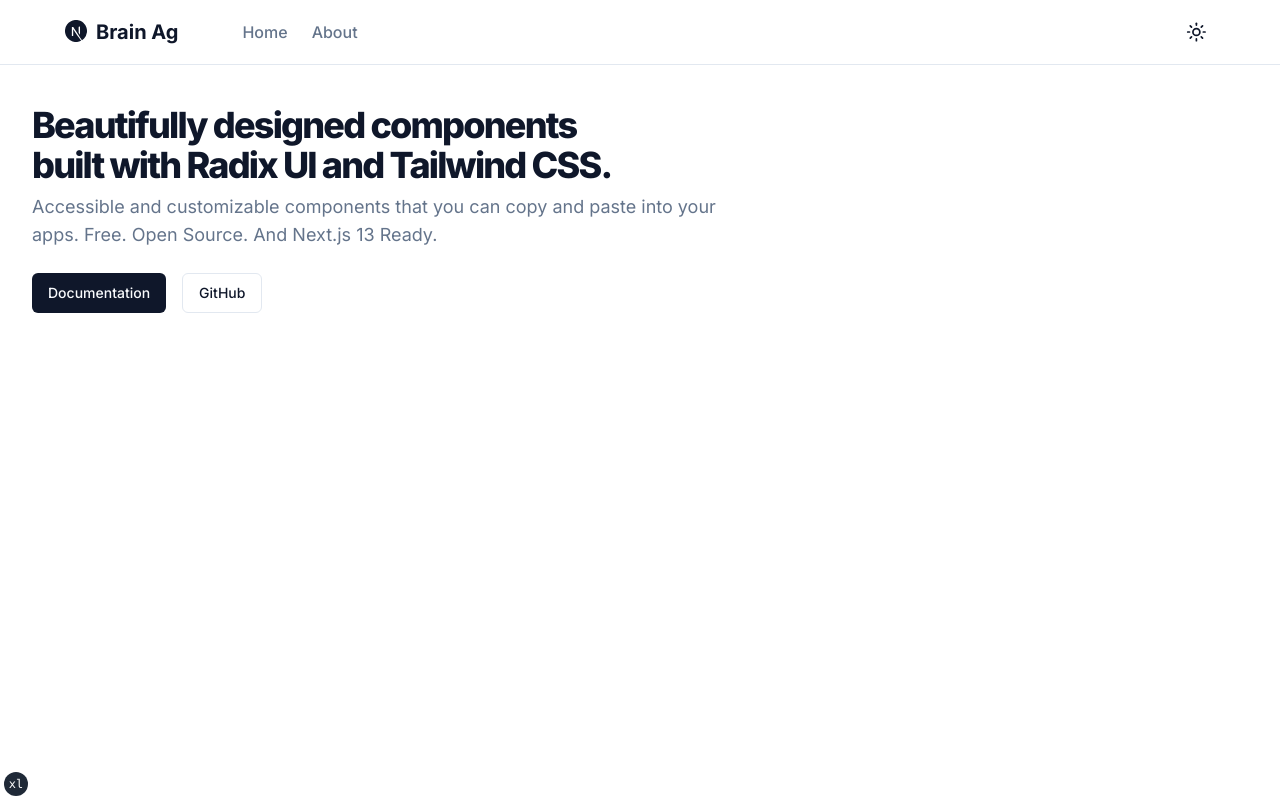
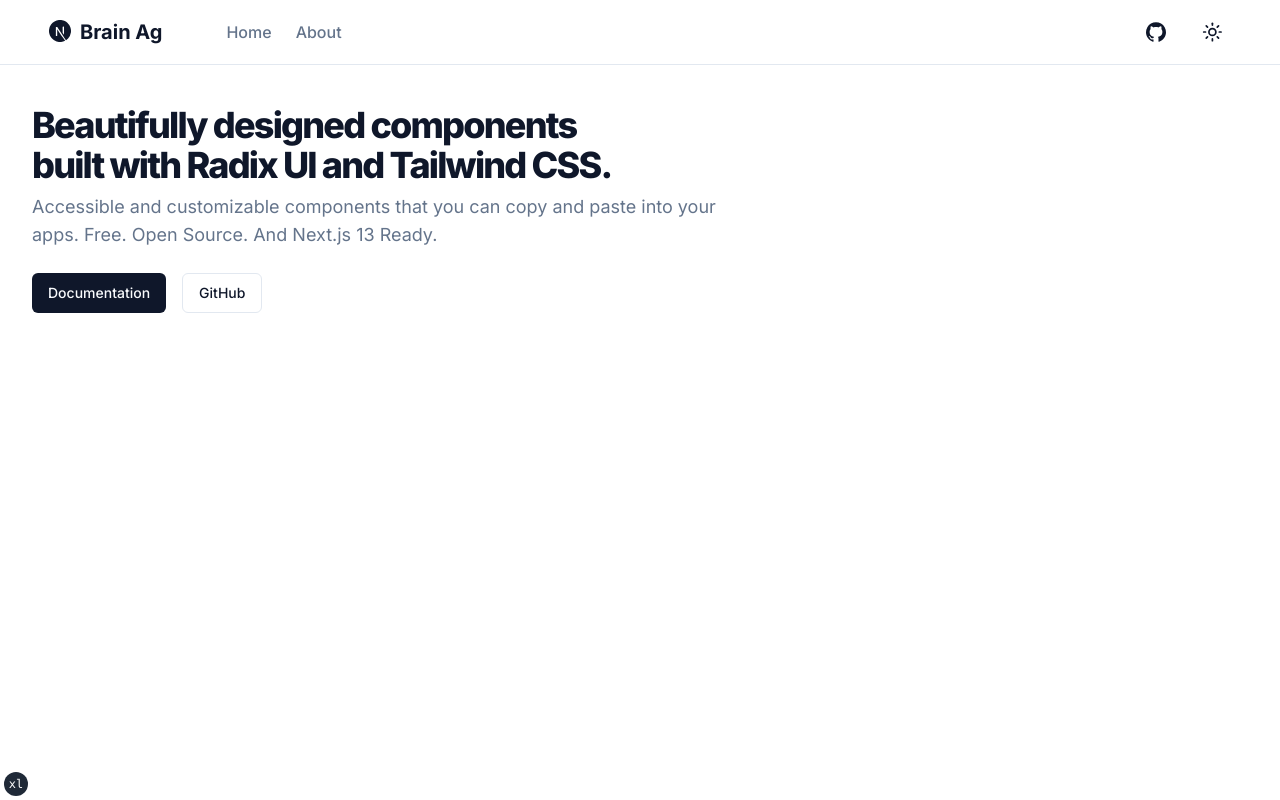
Before and after one commit to MaxFullStack/brain-ag-front, a Next.js app: page / in a window 1280 px wide. Built offline with nearby package versions, Linux system fonts and the light colour scheme.

Commit message:
chore: update layout

```diff
--- a/src/components/layout/footer-section.tsx
+++ b/src/components/layout/footer-section.tsx
@@ -2,9 +2,9 @@ import React from "react"
 
 const FooterSection = () => {
   return (
-    <footer className="py-4 text-center">
-      <p>© {new Date().getFullYear()} Max Vinicius IT. All rights reserved.</p>
-    </footer>
+    <div className="z-20 w-full bg-background/95 py-4 text-center shadow backdrop-blur supports-[backdrop-filter]:bg-background/60">
+      <p>© {new Date().getFullYear()} Max Vinicius IT.</p>
+    </div>
   )
 }
 
--- /dev/null
+++ b/src/components/layout/loading-screen.tsx
@@ -0,0 +1,21 @@
+import React from "react"
+
+import { Icons } from "@/components/icons"
+
+const LoadingScreen = () => {
+  return (
+    <>
+      <div className="fixed inset-0 z-50 flex items-center justify-center bg-primary backdrop-blur-sm">
+        <div className="relative flex justify-center align-middle">
+          <div className="absolute inline-flex animate-spin">
+            <Icons.loader className="h-auto w-10 self-center text-white" />
+          </div>
+
+          <div className="mt-14 text-xl text-white">Carregando...</div>
+        </div>
+      </div>
+    </>
+  )
+}
+
+export default LoadingScreen
--- a/src/components/layout/site-header.tsx
+++ b/src/components/layout/site-header.tsx
@@ -4,7 +4,7 @@ import { useState } from "react"
 import Link from "next/link"
 
 import { siteConfig } from "@/config/site"
-import { Button } from "@/components/ui/button"
+import { Button, buttonVariants } from "@/components/ui/button"
 import { Icons } from "@/components/icons"
 
 import MainNav from "./main-nav"
@@ -15,8 +15,8 @@ export function SiteHeader() {
   const [mobileMenuOpen, setMobileMenuOpen] = useState(false)
 
   return (
-    <header className="sticky top-0 z-40 w-full border-b">
-      <div className="flex h-16 items-center space-x-16 px-4 sm:justify-between sm:space-x-0 md:px-16">
+    <header className="sticky top-0 z-40 w-full border-b bg-background">
+      <div className="flex h-16 items-center space-x-16 px-4 sm:justify-between sm:space-x-0 md:px-12">
         <Link href="/" className="flex items-center space-x-2 md:mr-16">
           <Icons.logo className="size-6 pb-0.5" />
           <div className="inline-block text-xl font-bold">
@@ -28,6 +28,21 @@ export function SiteHeader() {
         </div>
         <div className="flex flex-1 items-center justify-end space-x-4">
           <nav className="flex items-center space-x-4">
+            <Link
+              href={siteConfig.links.github}
+              target="_blank"
+              rel="noreferrer"
+            >
+              <div
+                className={buttonVariants({
+                  size: "icon",
+                  variant: "ghost",
+                })}
+              >
+                <Icons.gitHub className="h-5 w-5" />
+                <span className="sr-only">GitHub</span>
+              </div>
+            </Link>
             <ThemeToggle />
             <Button
               className="flex md:hidden"
```
